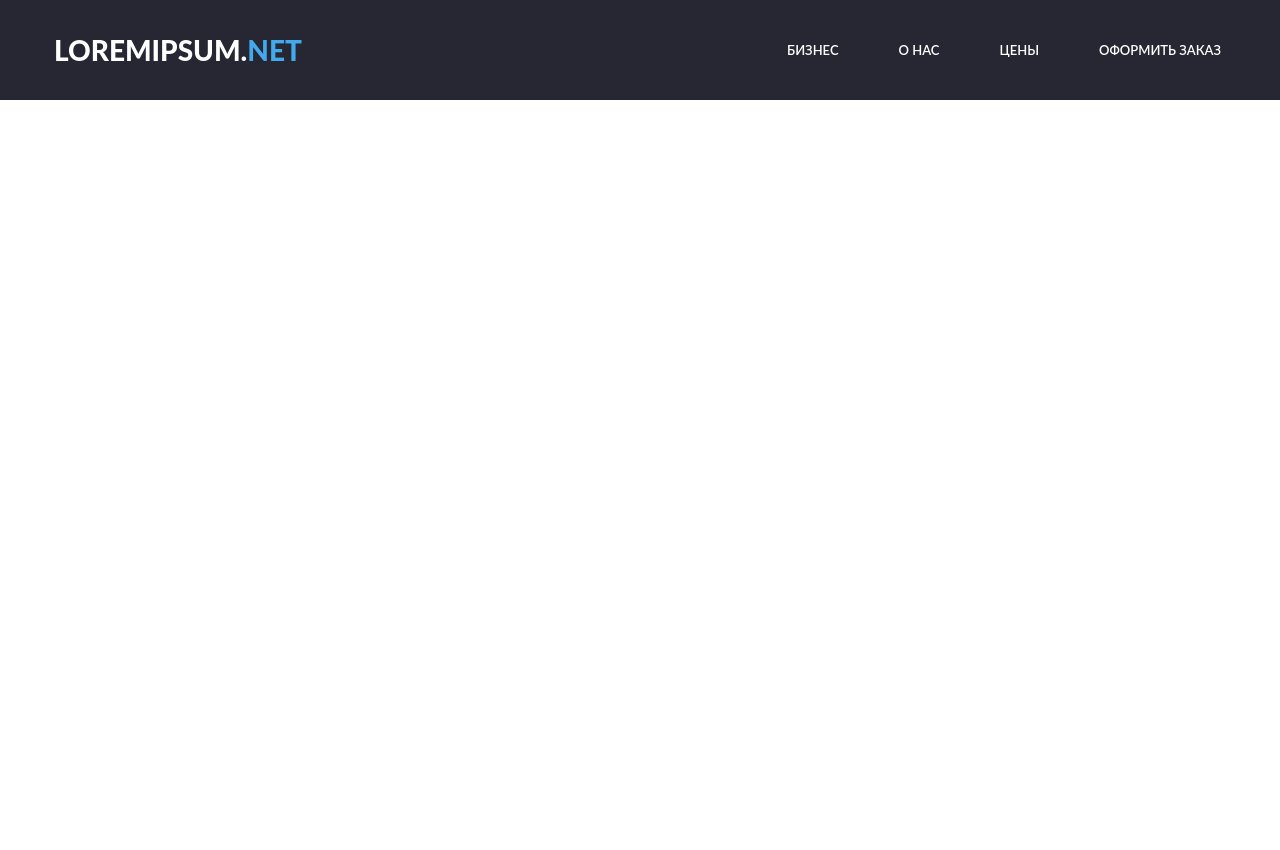
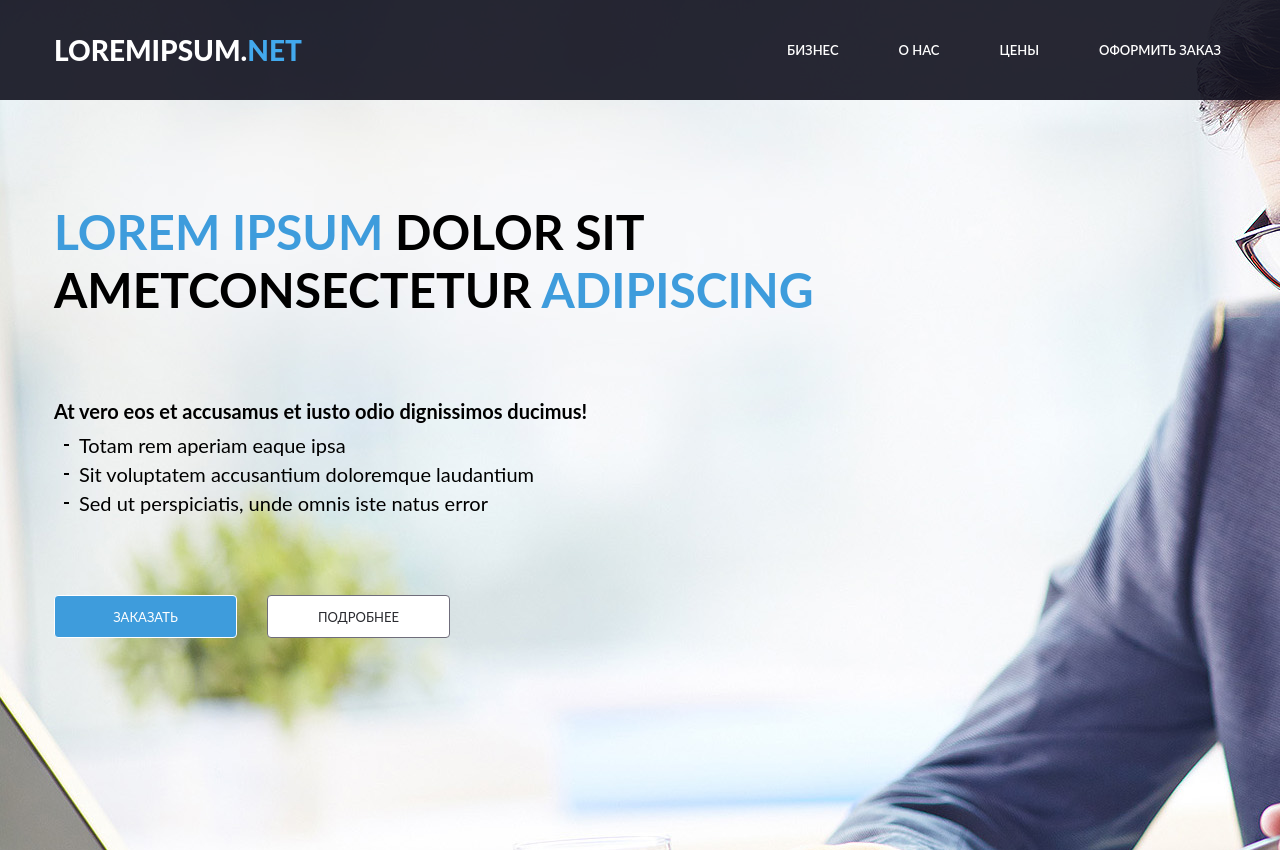
Before and after one commit to ultramarine64/softnsk-test-task, a website: page src/index.html in a window 1280 px wide. Before the commit the page ends 800 px from the top, so only its background shows below. Drawn offline with nearby package versions, Linux system fonts and the light colour scheme; files that its build step writes are made by us from their sources; a web font is replaced by a local one.

Commit message:
Заверстать секцию main-info.

```diff
--- a/src/index.html
+++ b/src/index.html
@@ -29,5 +29,33 @@
       </div>
     </div>
   </header>
+
+  <main class="main">
+    <section class="main-info">
+      <div class="main-info__container">
+        <h1 class="main-info__title">
+          <span class="main-info__title-highlight">Lorem ipsum</span>
+          <span class="main-info__title-regular"> dolor sit ametconsectetur </span>
+          <span class="main-info__title-highlight">adipiscing</span>
+        </h1>
+
+        <div class="features">
+          <p class="features__description">
+            At vero eos et accusamus et iusto odio dignissimos ducimus!
+          </p>
+          <ul class="features__list">
+            <li class="features__list-item">Totam rem aperiam eaque ipsa</li>
+            <li class="features__list-item">Sit voluptatem accusantium doloremque laudantium</li>
+            <li class="features__list-item">Sed ut perspiciatis, unde omnis iste natus error</li>
+          </ul>
+        </div>
+
+        <div class="main-info__buttons">
+          <a href="#" class="button">заказать</a>
+          <a href="#" class="button button_white">подробнее</a>
+        </div>
+      </div>
+    </section>
+  </main>
 </body>
 </html>
--- /dev/null
+++ b/src/sass/blocks/_button.scss
@@ -0,0 +1,38 @@
+.button {
+  display: block;
+  text-decoration: none;
+  font-family: 'Lato', sans-serif;
+  font-style: normal;
+  font-weight: 400;
+  font-size: 13px;
+  line-height: 16px;
+  text-transform: uppercase;
+  color: #FFFFFF;
+  padding: 12.5px;
+  background: #3E9CDC;
+  border: 1px solid #FFFFFF;
+  border-radius: 4px;
+  min-width: 183px;
+  display: flex;
+  align-items: center;
+  justify-content: center;
+  transition: .12s ease-in all;
+
+  &:hover {
+    color: #3E9CDC;
+    background: #FFFFFF;
+    border: 1px solid #3E9CDC;
+  }
+
+  &_white {
+    color: #2A2B30;
+    background: #FFFFFF;
+    border: 1px solid #6F6D7B;
+
+    &:hover {
+      color: #FFFFFF;
+      background: #6F6D7B;
+      border: 1px solid #6F6D7B;
+    }
+  }
+}
--- /dev/null
+++ b/src/sass/blocks/_features.scss
@@ -0,0 +1,46 @@
+.features {
+
+  &__description {
+    margin: 0;
+    padding: 0;
+    font-family: 'Lato', sans-serif;
+    font-style: normal;
+    font-weight: 700;
+    font-size: 20px;
+    line-height: 24px;
+    color: #000000;
+  }
+
+  &__list {
+    margin: 0;
+    padding: 0;
+    margin-top: 10px;
+    display: flex;
+    flex-direction: column;
+    gap: 5px;
+    list-style-type: none;
+
+    &-item {
+      margin: 0;
+      padding: 0;
+      font-family: 'Lato', sans-serif;
+      font-style: normal;
+      font-weight: 400;
+      font-size: 20px;
+      line-height: 24px;
+      color: #000000;
+      display: flex;
+      justify-content: start;
+      align-items: center;
+
+      &::before {
+        content: '';
+        display: block;
+        width: 5px;
+        height: 2px;
+        margin: 10px;
+        background: #000000;
+      }
+    }
+  }
+}
--- /dev/null
+++ b/src/sass/blocks/_main-info.scss
@@ -0,0 +1,39 @@
+.main-info {
+  height: 850px;
+  background: url("../images/main_bg.jpg") no-repeat;
+
+  &__container {
+    max-width: 1172px;
+    margin: 0 auto;
+    display: flex;
+    flex-direction: column;
+    gap: 80px;
+    padding-top: 203px;
+  }
+
+  &__title {
+    margin: 0;
+    padding: 0;
+    font-family: 'Lato';
+    font-style: normal;
+    font-weight: 700;
+    font-size: 48px;
+    line-height: 58px;
+    text-transform: uppercase;
+    width: 780px;
+
+    &-regular {
+      color: #000000;
+    }
+
+    &-highlight {
+      color: #3E9CDC;
+    }
+  }
+
+  &__buttons {
+    display: flex;
+    justify-content: start;
+    gap: 30px;
+  }
+}
--- a/src/sass/style.scss
+++ b/src/sass/style.scss
@@ -17,5 +17,9 @@ body, p {
 @import "blocks/header";
 @import "blocks/company-title";
 @import "blocks/menu";
+@import "blocks/main";
+@import "blocks/main-info";
+@import "blocks/features";
+@import "blocks/button";
 
 @import "media";
```
Also changed, not shown: src/sass/blocks/_main.scss (added).
